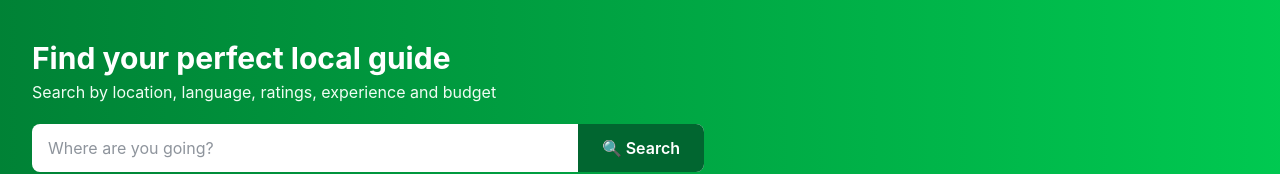
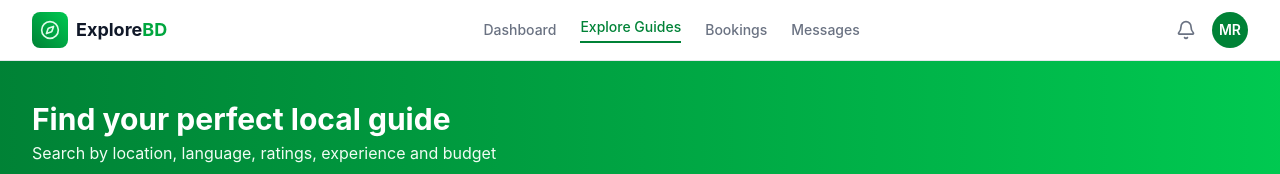
Before and after one commit to munazza-r/ExploreBD, a React app in the folder frontend/: page / in a window 1280 px wide. Shown: the top 174 px of the page. Built offline with nearby package versions, Linux system fonts and the light colour scheme; no server answers; the HTML template or start-up script is replaced by a standard one.

Commit message:
UI updated

```diff
--- a/frontend/package.json
+++ b/frontend/package.json
@@ -11,6 +11,7 @@
   },
   "dependencies": {
     "@tailwindcss/vite": "^4.3.3",
+    "lucide-react": "^1.33.0",
     "react": "^19.2.8",
     "react-dom": "^19.2.8",
     "react-router-dom": "^7.18.2"
--- a/frontend/src/pages/ExploreGuides.jsx
+++ b/frontend/src/pages/ExploreGuides.jsx
@@ -2,6 +2,7 @@ import { useEffect, useState } from "react";
 import { fetchAllGuides, searchGuides } from "../api/guideApi";
 import GuideCard from "../components/GuideCard";
 import FilterSidebar from "../components/FilterSidebar";
+import { Compass, Bell } from "lucide-react";
 
 const DEFAULT_FILTERS = {
   location: "",
@@ -63,6 +64,32 @@ export default function ExploreGuides() {
 
   return (
     <div className="min-h-screen bg-gray-50">
+      {/* Navbar */}
+      <nav className="bg-white border-b border-gray-200 px-8 py-3 flex items-center justify-between">
+        <div className="flex items-center gap-2">
+          <div className="w-9 h-9 rounded-lg bg-gradient-to-tr from-green-700 to-green-500 flex items-center justify-center">
+            <Compass size={20} className="text-green-100" />
+          </div>
+          <span className="text-lg font-bold text-gray-900">
+            Explore<span className="text-green-600">BD</span>
+          </span>
+        </div>
+
+        <div className="flex items-center gap-6 text-sm font-medium text-gray-500">
+          <span className="cursor-pointer hover:text-gray-900">Dashboard</span>
+          <span className="text-green-700 border-b-2 border-green-700 pb-1 cursor-pointer">Explore Guides</span>
+          <span className="cursor-pointer hover:text-gray-900">Bookings</span>
+          <span className="cursor-pointer hover:text-gray-900">Messages</span>
+        </div>
+
+        <div className="flex items-center gap-4">
+          <Bell size={20} className="text-gray-500" />
+          <div className="w-9 h-9 rounded-full bg-green-700 text-white flex items-center justify-center text-sm font-semibold">
+            MR
+          </div>
+        </div>
+      </nav>
+
       {/* Hero / search banner */}
       <div className="bg-gradient-to-r from-green-700 to-green-500 px-8 py-10 text-white">
         <h1 className="text-3xl font-bold mb-1">Find your perfect local guide</h1>
```
Also changed, not shown: 1 other file (tests, documents, lock files or other folders).
